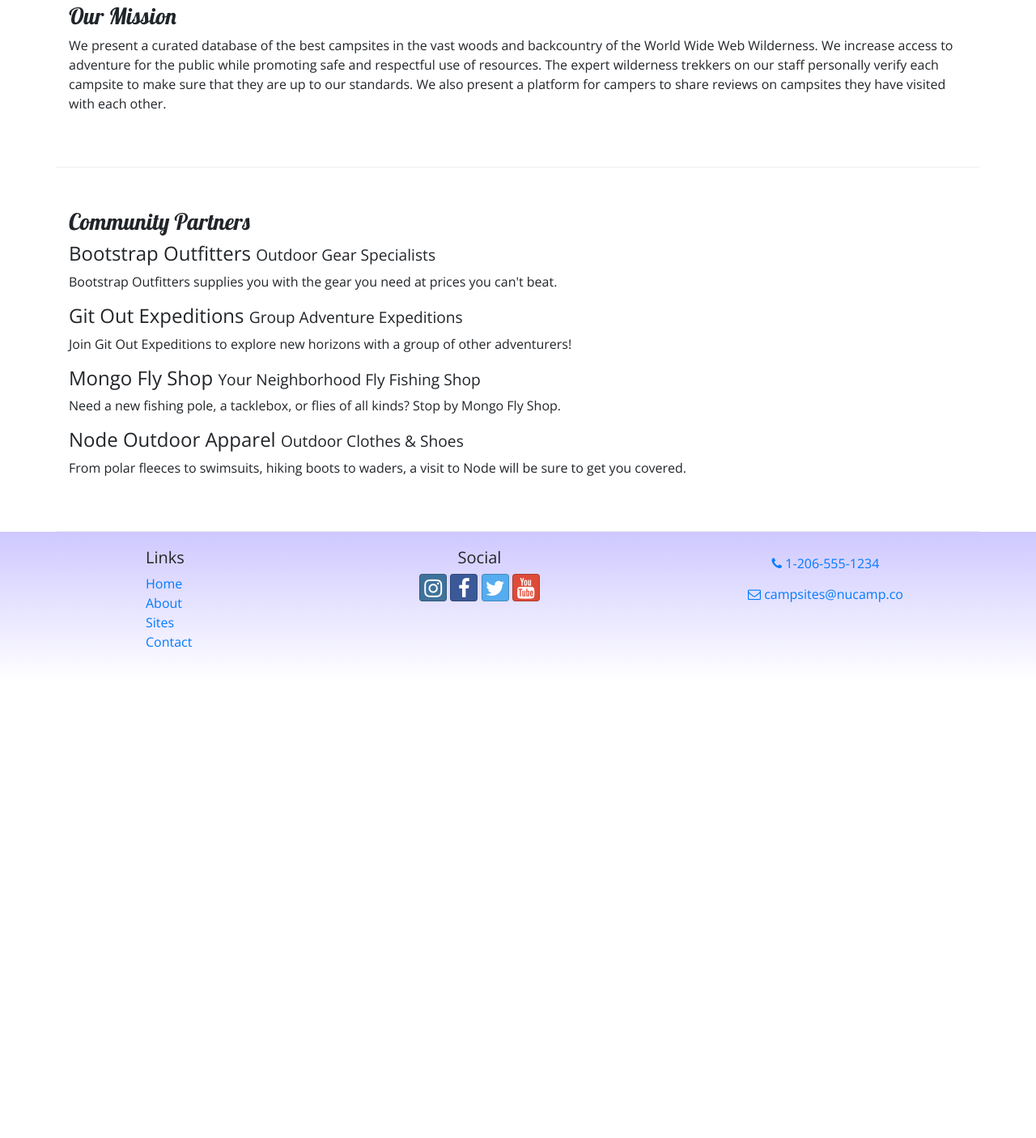
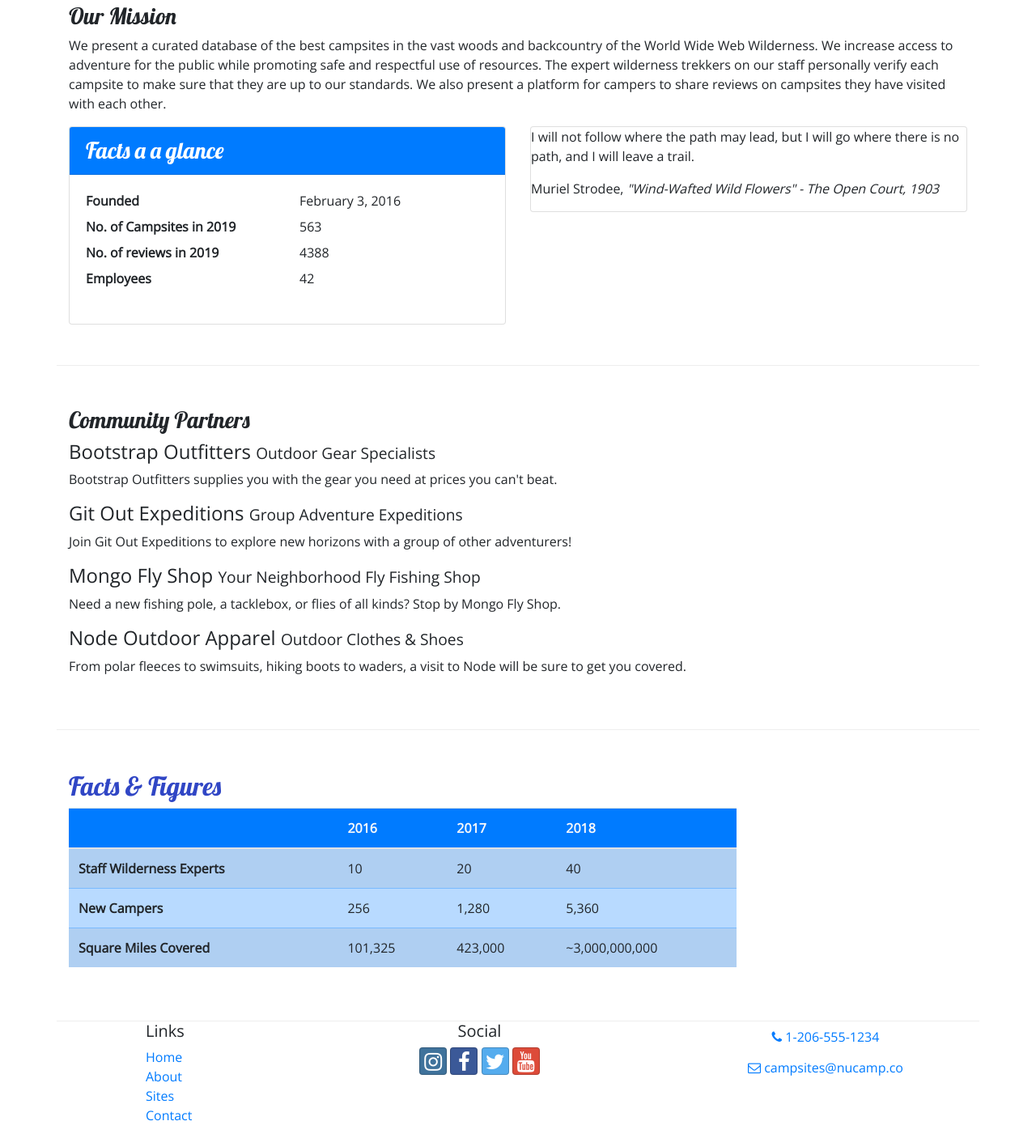
Before and after one commit to gdpickett/nucamp-bootstrap, a website: page aboutus.html in a window 1280 px wide. Shown: the part 401-1807 px from the top of the page at 81% size. Before the commit the page ends 1242 px from the top, so only its background shows below. Drawn offline with nearby package versions, Linux system fonts and the light colour scheme.

Commit message:
Tables and Cards

```diff
--- a/aboutus.html
+++ b/aboutus.html
@@ -8,7 +8,7 @@
 
     <!-- Bootstrap CSS -->
     <link rel="stylesheet" href="node_modules/bootstrap/dist/css/bootstrap.min.css" />
-    <link rel="stylesheet" href="node_modules/font-awesome/font-awesome.min.css" />
+    <link rel="stylesheet" href="node_modules/font-awesome/css/font-awesome.min.css" />
     <link rel="stylesheet" href="node_modules/bootstrap-social/bootstrap-social.css" />
 
     <link rel="stylesheet" href="https://fonts.googleapis.com/css?family=Lobster|Open+Sans" />
@@ -36,10 +36,13 @@
             </button>
             <div class="collapse navbar-collapse" id="nucampNavbar">
                 <ul class="navbar-nav">
-                    <li class="nav-item"><a class="nav-link" href="index.html">Home</a></li>
-                    <li class="nav-item active"><a class="nav-link" href="#">About</a></li>
-                    <li class="nav-item"><a class="nav-link" href="#">Sites</a></li>
-                    <li class="nav-item"><a class="nav-link" href="#">Contact</a></li>
+                    <li class="nav-item active"><a class="nav-link" href="#"><i class="fa fa-home fa-lg"></i> Home</a>
+                    </li>
+                    <li class="nav-item"><a class="nav-link" href="aboutus.html"><i class="fa fa-info fa-lg"></i>
+                            About</a></li>
+                    <li class="nav-item"><a class="nav-link" href="#"><i class="fa fa-list fa-lg"></i> Sites</a></li>
+                    <li class="nav-item"><a class="nav-link" href="contactus.html"><i
+                                class="fa fa-address-card fa-lg"></i> Contact</a></li>
                 </ul>
             </div>
         </div>
@@ -60,15 +63,47 @@
     <div class="container">
         <div>
             <div class="col">
-               <h2>About Us</h2>
-               <hr />
+                <h2>About Us</h2>
+                <hr />
             </div>
         </div>
 
         <div class="row row-content">
             <div class="col-6 col-md-12">
                 <h3>Our Mission</h3>
-                <p>We present a curated database of the best campsites in the vast woods and backcountry of the World Wide Web Wilderness. We increase access to adventure for the public while promoting safe and respectful use of resources. The expert wilderness trekkers on our staff personally verify each campsite to make sure that they are up to our standards. We also present a platform for campers to share reviews on campsites they have visited with each other.</p>
+                <p>We present a curated database of the best campsites in the vast woods and backcountry of the World
+                    Wide Web Wilderness. We increase access to adventure for the public while promoting safe and
+                    respectful use of resources. The expert wilderness trekkers on our staff personally verify each
+                    campsite to make sure that they are up to our standards. We also present a platform for campers to
+                    share reviews on campsites they have visited with each other.</p>
+            </div>
+            <div class="col-sm-6">
+                <div class="card">
+                    <h3 class="card-header bg-primary text-white">Facts a a glance</h3>
+                    <div class="card-body">
+                        <dl class="row">
+                            <dt class="col-6">Founded</dt>
+                            <dd class="col-6">February 3, 2016</dd>
+                            <dt class="col-6">No. of Campsites in 2019</dt>
+                            <dd class="col-6">563</dd>
+                            <dt class="col-6">No. of reviews in 2019</dt>
+                            <dd class="col-6">4388</dd>
+                            <dt class="col-6">Employees</dt>
+                            <dd class="col-6">42</dd>
+                        </dl>
+                    </div>
+                </div>
+            </div>
+            <div class="col">
+                <div class="card">
+                    <blockquote>
+                        <p>I will not follow where the path may lead, but I will go where there is no path, and I will
+                            leave a trail.</p>
+                        <footer>Muriel Strodee,
+                            <cite title="Source Title">"Wind-Wafted Wild Flowers" - The Open Court, 1903</cite>
+                        </footer>
+                    </blockquote>
+                </div>
             </div>
         </div>
 
@@ -76,18 +111,59 @@
             <div class="col">
                 <h3>Community Partners</h3>
                 <h4>Bootstrap Outfitters <small>Outdoor Gear Specialists</small></h4>
-                <p class="d-none d-sm-block">Bootstrap Outfitters supplies you with the gear you need at prices you can't beat.</p>
+                <p class="d-none d-sm-block">Bootstrap Outfitters supplies you with the gear you need at prices you
+                    can't beat.</p>
                 <h4>Git Out Expeditions <small>Group Adventure Expeditions</small></h4>
-                <p class="d-none d-sm-block">Join Git Out Expeditions to explore new horizons with a group of other adventurers!</p>
+                <p class="d-none d-sm-block">Join Git Out Expeditions to explore new horizons with a group of other
+                    adventurers!</p>
                 <h4>Mongo Fly Shop <small>Your Neighborhood Fly Fishing Shop</small></h4>
-                <p class="d-none d-sm-block">Need a new fishing pole, a tacklebox, or flies of all kinds? Stop by Mongo Fly Shop.</p>
+                <p class="d-none d-sm-block">Need a new fishing pole, a tacklebox, or flies of all kinds? Stop by Mongo
+                    Fly Shop.</p>
                 <h4>Node Outdoor Apparel <small>Outdoor Clothes & Shoes</small></h4>
-                <p class="d-none d-sm-block">From polar fleeces to swimsuits, hiking boots to waders, a visit to Node will be sure to get you covered.</p>
+                <p class="d-none d-sm-block">From polar fleeces to swimsuits, hiking boots to waders, a visit to Node
+                    will be sure to get you covered.</p>
+            </div>
+        </div>
+        <div class="row row-content">
+            <div class="col-sm-9">
+                <h2>Facts &amp; Figures</h2>
+                <div class="table-responsive">
+                    <table class="table table-striped">
+                        <thead>
+                            <tr class="bg-primary text-light">
+                                <th></th>
+                                <th>2016</th>
+                                <th>2017</th>
+                                <th>2018</th>
+                            </tr>
+                        </thead>
+                        <tbody class="table-primary">
+                            <tr>
+                                <th>Staff Wilderness Experts</th>
+                                <td>10</td>
+                                <td>20</td>
+                                <td>40</td>
+                            </tr>
+                            <tr>
+                                <th>New Campers</th>
+                                <td>256</td>
+                                <td>1,280</td>
+                                <td>5,360</td>
+                            </tr>
+                            <tr>
+                                <th>Square Miles Covered</th>
+                                <td>101,325</td>
+                                <td>423,000</td>
+                                <td>~3,000,000,000</td>
+                            </tr>
+                        </tbody>
+                    </table>
+                </div>
             </div>
         </div>
     </div>
 
-    <footer>
+    <footer class="side-footer">
         <div class="container">
             <div class="row">
                 <div class="col-4 col-sm-2 offset-1">
@@ -116,7 +192,7 @@
                     <a role="button" class="btn btn-link" href="mailto:campsites@nucamp.co"><i
                             class="fa fa-envelope-o"></i> campsites@nucamp.co</a>
                 </div>
-           </div>
+            </div>
         </div>
     </footer>
     <script src="node_modules/jquery/dist/jquery.slim.min.js"></script>
--- a/css/styles.css
+++ b/css/styles.css
@@ -14,7 +14,7 @@ header h2 {
     color: #CEC8FF;
 }
 
-footer {
+side-footer {
     background-image: linear-gradient(#CEC8FF, white);
     padding: 20px 0;
 }
```
Also changed, not shown: contactus.html (+1 -1 lines), index.html (+1 -1 lines).
